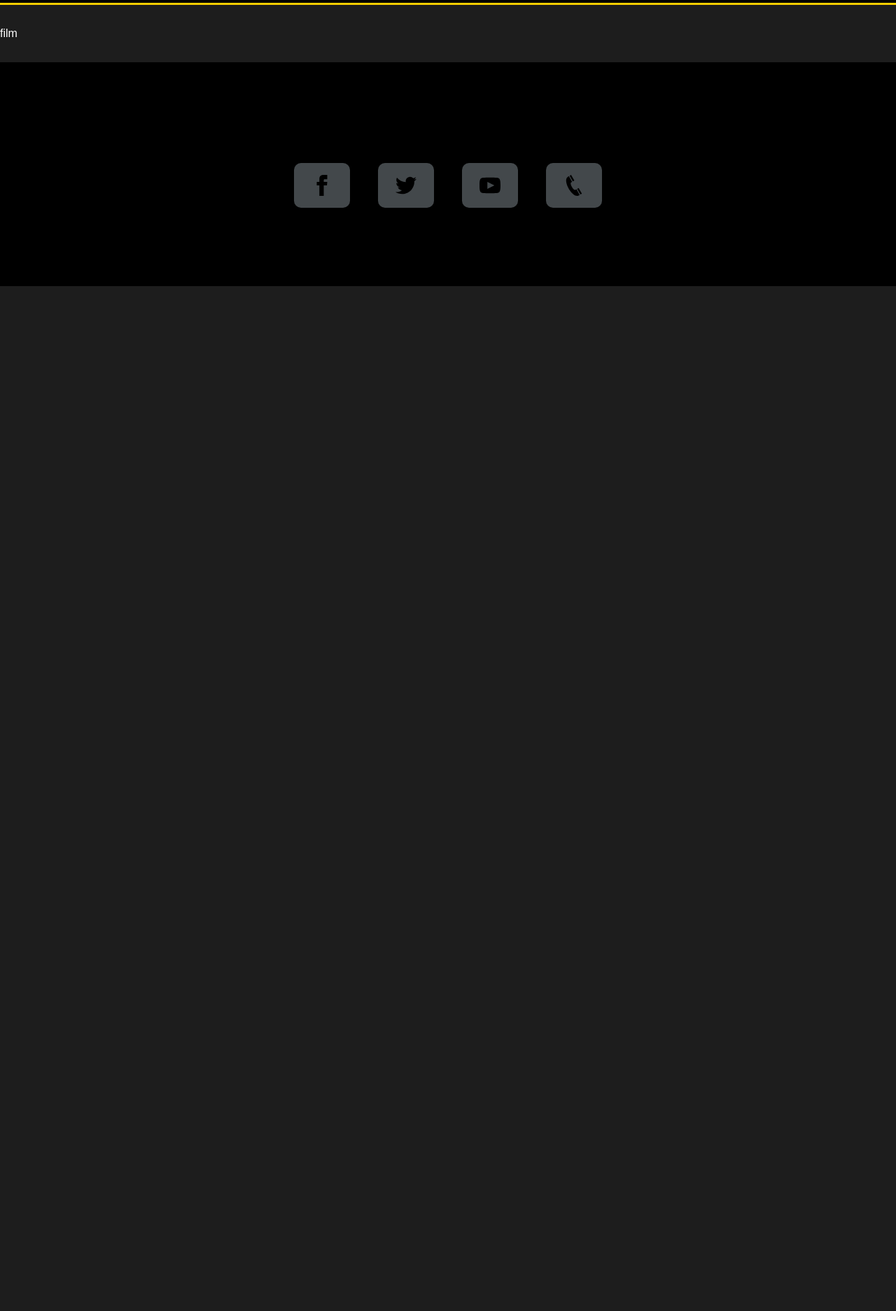
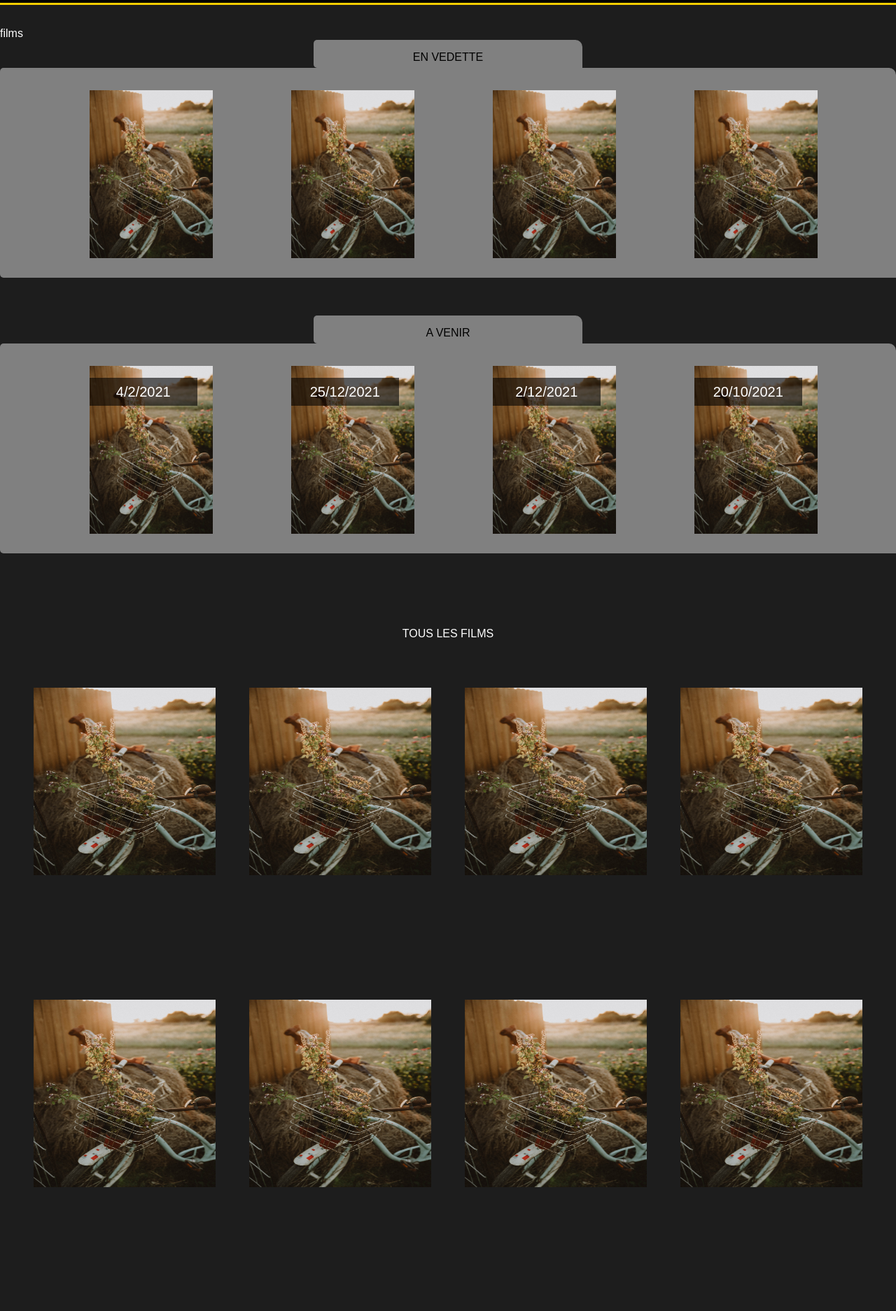
Before and after one commit to Vyktors/SD_Cinema, a Vue app: page /films in a window 1280 px wide. Shown: the part 60-1934 px from the top of the page at 70% size. Before the commit the page ends 800 px from the top, so only its background shows below. Built offline with nearby package versions, Linux system fonts and the light colour scheme; a web font is replaced by a local one.

Commit message:
RangeeFilm

```diff
--- a/package.json
+++ b/package.json
@@ -3,7 +3,7 @@
   "version": "0.1.0",
   "private": true,
   "scripts": {
-    "serve": "vue-cli-service serve --port 8080",
+    "serve": "vue-cli-service serve --port 8084",
     "build": "vue-cli-service build",
     "lint": "vue-cli-service lint"
   },
--- a/src/components/Section/RangeeFilm.vue
+++ b/src/components/Section/RangeeFilm.vue
@@ -0,0 +1,81 @@
+<template>
+
+    <p> Tous les Films </p>
+     <!-- Afficher la rangée de film -->
+        <div class="conteneur_film">
+            <div class = "film1">
+                <img src="@/assets/affiche-film.jpg" alt="Afficher le film" class="film__affiche1" />
+            </div>
+            <div class = "film2">
+                <img src="@/assets/affiche-film.jpg" alt="Afficher le film" class="film__affiche2" />
+            </div>
+            <div class = "film3">
+                <img src="@/assets/affiche-film.jpg" alt="Afficher le film" class="film__affiche3" />
+            </div>
+            <div class = "film4">
+                <img src="@/assets/affiche-film.jpg" alt="Afficher le film" class="film__affiche4" />
+            </div>
+            <div class = "film5">
+                <img src="@/assets/affiche-film.jpg" alt="Afficher le film" class="film__affiche4" />
+            </div>
+            <div class = "film6">
+                <img src="@/assets/affiche-film.jpg" alt="Afficher le film" class="film__affiche4" />
+            </div>
+            <div class = "film7">
+                <img src="@/assets/affiche-film.jpg" alt="Afficher le film" class="film__affiche4" />
+            </div>
+            <div class = "film8">
+                <img src="@/assets/affiche-film.jpg" alt="Afficher le film" class="film__affiche4" />
+            </div>
+            <div class = "film9">
+                <img src="@/assets/affiche-film.jpg" alt="Afficher le film" class="film__affiche4" />
+            </div>
+            <div class = "film10">
+                <img src="@/assets/affiche-film.jpg" alt="Afficher le film" class="film__affiche4" />
+            </div>
+            <div class = "film11">
+                <img src="@/assets/affiche-film.jpg" alt="Afficher le film" class="film__affiche4" />
+            </div>
+            <div class = "film12">
+                <img src="@/assets/affiche-film.jpg" alt="Afficher le film" class="film__affiche4" />
+            </div>
+        </div>
+</template>
+
+<script>
+ export default {
+        name: 'TousLesFilms',
+        components: {
+
+        }
+    }
+</script>
+
+<!-- Add "scoped" attribute to limit CSS to this component only -->
+<style scoped>
+
+    .conteneur_film {
+        width:100%;
+        display:flex;
+        flex-wrap: wrap;
+        flex-direction: row-reverse;
+        justify-content: space-evenly;
+        border-radius: 5px 10px 0 5px;
+    }
+    .conteneur_film>* {
+        flex: 0 0 20.3333%;
+    }
+
+    img{
+        width: 100%;
+        height: 60%;
+        margin-top: 20%;
+    }
+
+    p{
+        color: white;
+        font-size: 16px;
+        text-transform : uppercase;
+        text-align: center;
+    }
+</style>
--- a/src/components/Section/RangeeFilmAVenir.vue
+++ b/src/components/Section/RangeeFilmAVenir.vue
@@ -0,0 +1,90 @@
+<template>
+    <div class="entête">
+        <p> A Venir </p>
+    </div>
+     <!-- Afficher la rangée de film -->
+            <div class="conteneur_film">
+                <div class = "film1">
+                     <img src="@/assets/affiche-film.jpg" alt="Afficher le film" class="film__affiche1" />
+                      <div class="Avenir"> 4/2/2021 </div>
+                </div>
+                <div class = "film2">
+                    <img src="@/assets/affiche-film.jpg" alt="Afficher le film" class="film__affiche2" />
+                    <div class="Avenir"> 25/12/2021 </div>
+                </div>
+                <div class = "film3">
+                    <img src="@/assets/affiche-film.jpg" alt="Afficher le film" class="film__affiche3" />
+                     <div class="Avenir"> 2/12/2021 </div>
+                </div>
+                <div class = "film4">
+                    <img src="@/assets/affiche-film.jpg" alt="Afficher le film" class="film__affiche4" />
+                    <div class="Avenir"> 20/10/2021 </div>
+                </div>
+            </div>
+</template>
+
+<script>
+ export default {
+        name: 'RangeeFilmAVenir',
+        components: {
+
+        }
+    }
+</script>
+
+<!-- Add "scoped" attribute to limit CSS to this component only -->
+<style scoped>
+
+    .conteneur_film {
+
+        background-color: #808080;
+        width:100%;
+		height:300px;
+        display:flex;
+        flex-wrap: nowrap;
+        justify-content: space-evenly;
+        border-radius: 5px 10px 0 5px;
+
+    }
+
+    .entête{
+        width:30%;
+		height:40px;
+        background-color: #808080;
+        justify-content: center;
+        margin: 0 auto;
+        border-radius: 5px 10px 0 5px;
+        display: flex;
+        flex-wrap: wrap;
+    }
+
+    img{
+        width: 110%;
+        height: 80%;
+        margin-top: 20%;
+        flex-grow: 1;
+        flex-shrink: 3;
+        flex-basis: auto;
+    }
+
+    p{
+        color: black;
+        font-size: 16px;
+        text-transform : uppercase;
+    }
+
+    .Avenir {
+        height: 5%;
+        width: 12%;
+        position:absolute;
+        top:600px;
+        background-color:rgb(0,0,0,.6);
+        z-index:5;
+        display: flex;
+        flex-wrap: wrap;
+        justify-content:center;
+        align-items:center;
+        font-size: 20px;
+    }
+
+</style>
--- a/src/components/Section/RangeeFilmVedette.vue
+++ b/src/components/Section/RangeeFilmVedette.vue
@@ -1,37 +1,68 @@
 <template>
+    <div class="entête">
+        <p> En Vedette </p>
+    </div>
      <!-- Afficher la rangée de film -->
             <div class="conteneur_film">
                 <div class = "film1">
-                     <img src="@/assets/affiche-film.jpg" alt="Afficher le film" class="film__affiche" />
+                     <img src="@/assets/affiche-film.jpg" alt="Afficher le film" class="film__affiche1" />
                 </div>
                 <div class = "film2">
-                    <img src="@/assets/affiche-film.jpg" alt="Afficher le film" class="film__affiche" />
+                    <img src="@/assets/affiche-film.jpg" alt="Afficher le film" class="film__affiche2" />
                 </div>
                 <div class = "film3">
-                    <img src="@/assets/affiche-film.jpg" alt="Afficher le film" class="film__affiche" />
+                    <img src="@/assets/affiche-film.jpg" alt="Afficher le film" class="film__affiche3" />
+                </div>
+                <div class = "film4">
+                    <img src="@/assets/affiche-film.jpg" alt="Afficher le film" class="film__affiche4" />
                 </div>
             </div>
 </template>
+
+<script>
+ export default {
+        name: 'RangeeFilmVedette',
+        components: {
+
+        }
+    }
+</script>
 
 <!-- Add "scoped" attribute to limit CSS to this component only -->
 <style scoped>
 
     .conteneur_film {
 
-        background-color: #CCC;
+        background-color: #808080;
         width:100%;
-		height:100px;
+		height:300px;
         display:flex;
-        justify-content: space-around;
+        flex-wrap: nowrap;
+        justify-content: space-evenly;
+        border-radius: 5px 10px 0 5px;
 
     }
 
-    .film1, .film2,.film3 {
-
-        height:80px;
-		width:10%;
-		float:left;
-		margin: 10px;
+    .entête{
+        width:30%;
+		height:40px;
+        background-color: #808080;
+        justify-content: center;
+        margin: 0 auto;
+        border-radius: 5px 10px 0 5px;
+        display: flex;
+        flex-wrap:wrap;
     }
 
+    img{
+        width: 110%;
+        height: 80%;
+        margin-top: 20%;
+    }
+
+    p{
+        color: black;
+        font-size: 16px;
+        text-transform : uppercase;
+    }
 </style>
--- a/src/views/Films.vue
+++ b/src/views/Films.vue
@@ -1,3 +1,22 @@
 <template>
-    film
+films
+    <RangeeFilmVedette/>
+    <br><br><br>
+    <RangeeFilmAVenir/>
+    <br><br><br><br><br>
+    <TousLesFilms/>
 </template>
+
+<script>
+import RangeeFilmVedette from '@/components/section/RangeeFilmVedette.vue'
+import RangeeFilmAVenir from '@/components/section/RangeeFilmAVenir.vue'
+import TousLesFilms from '@/components/section/RangeeFilm.vue'
+export default {
+        name: 'Films',
+        components: {
+           RangeeFilmVedette,
+           RangeeFilmAVenir,
+           TousLesFilms
+        }
+    }
+</script>
```
